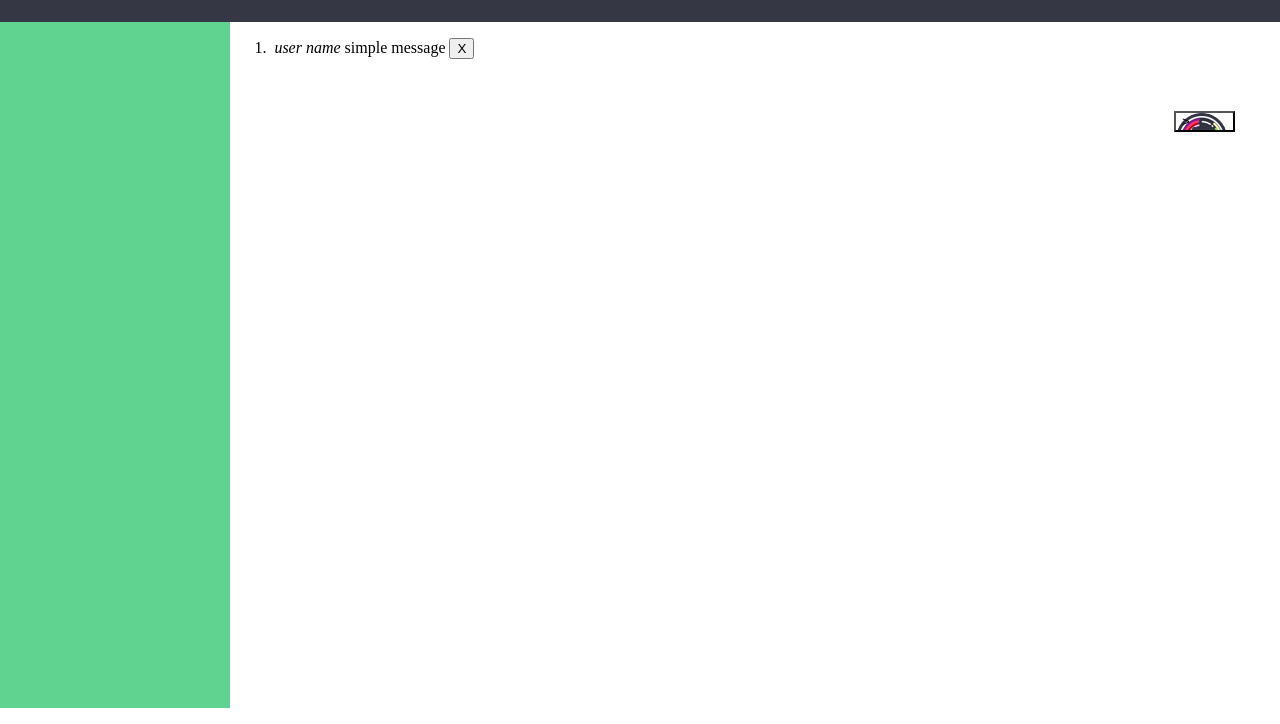
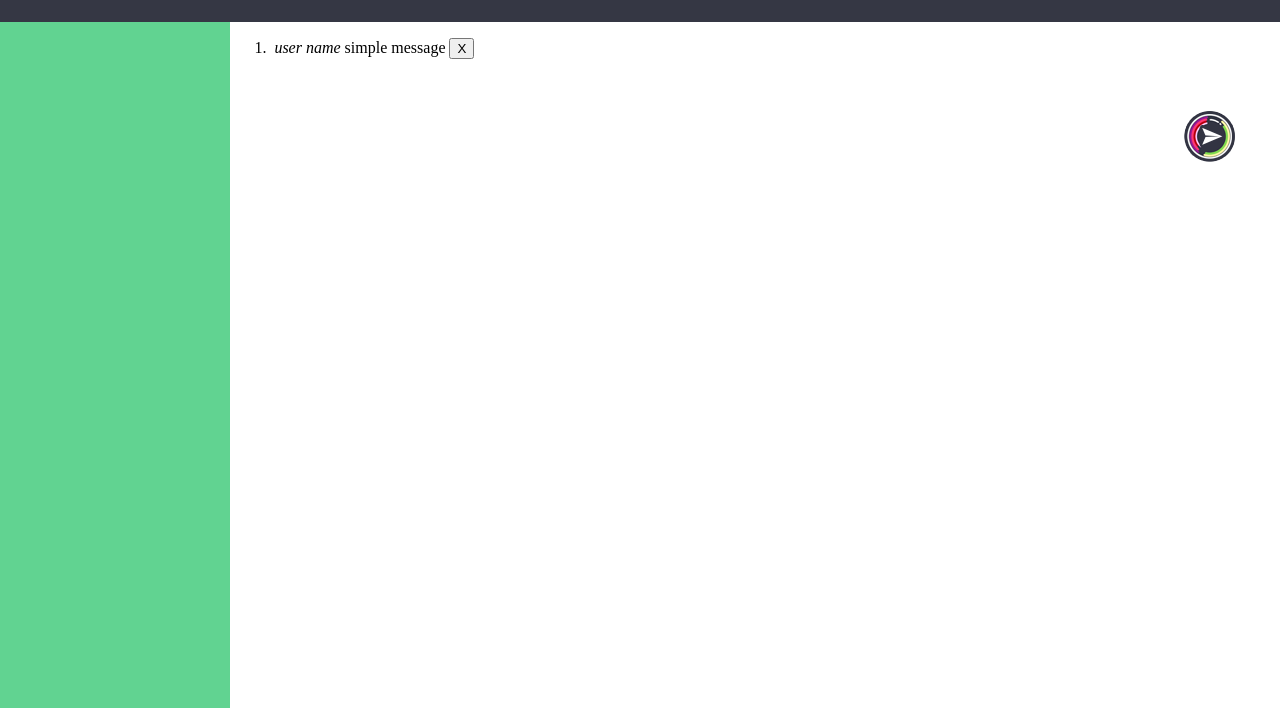
Before and after one commit to orbrsh/babble, a website: page client/index.html in a window 1280 px wide. Shown: the part 92-816 px from the top of the page. Drawn offline with Linux system fonts and the light colour scheme.

Commit message:
Periodic commit

```diff
--- a/client/index.html
+++ b/client/index.html
@@ -44,7 +44,7 @@
                     makeGrowable(document.querySelector('.js-growable'));
                 </script>
             </div>
-            <button class type="submit">></button>
+            <button class type="submit"></button>
 
 
         </form>
--- a/client/styles/main.css
+++ b/client/styles/main.css
@@ -15,10 +15,12 @@ header img {
     margin-bottom: auto;
     /* padding-bottom: 15%; */
 }
-header h1{
+
+header h1 {
     display: none;
 }
-main{
+
+main {
     width: 82%;
     height: 85.7%;
     padding-left: 18%;
@@ -38,22 +40,26 @@ main form {
     height: 13.3%;
     padding-right: 4.3%;
     background: white;
+}
 
-}
-main form button{
+main form button {
     float: right;
-    padding-right:4.3%;
-    background: url(/images/submit.png) no-repeat;
-
+    padding-right: 4.3%;
+    background: url(../images/submit.png) no-repeat;
+    border: none;
+    width: 51px;
+    height: 51px;
 }
 
 
 /* Growable text area */
+
 .Growable {
     position: relative;
     border: 1px solid white;
     max-height: 300px;
-    width: 84.6%; /* 100-15.4 */
+    width: 84.6%;
+    /* 100-15.4 */
     overflow: hidden;
     -webkit-scrollbar: red;
 }
@@ -74,14 +80,15 @@ main form button{
     width: 100%;
     resize: none;
     border: none;
-
     position: absolute;
-	top: 0; left: 0;
+    top: 0;
+    left: 0;
     height: 100%;
     overflow: visible;
 }
+
+
 /* /Growable text area */
-
 
 html,
 body {
--- a/server/messages-utils.js
+++ b/server/messages-utils.js
@@ -0,0 +1,3 @@
+function Messages(){
+
+}
```
Lines whose indentation alone changed are shown as unchanged.
